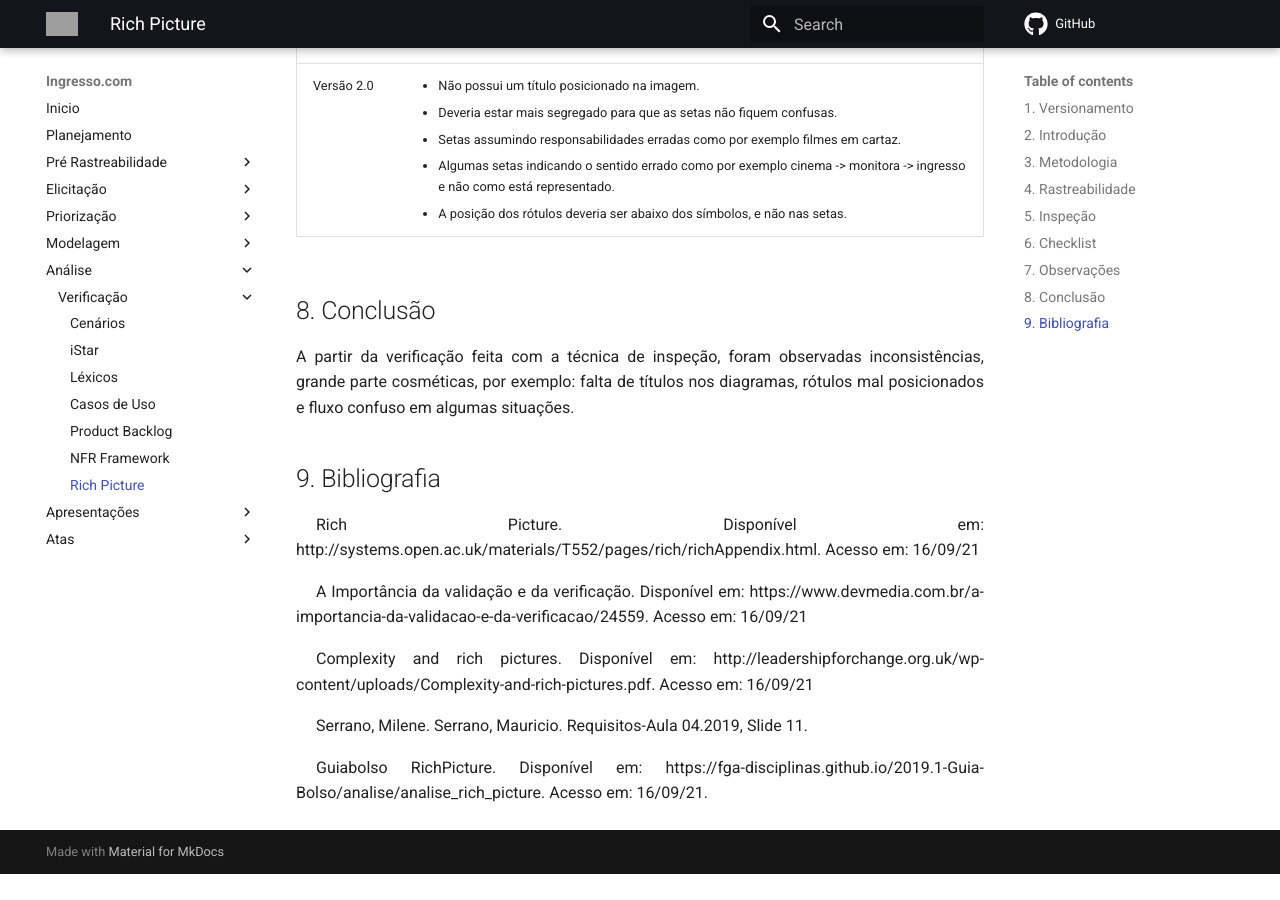
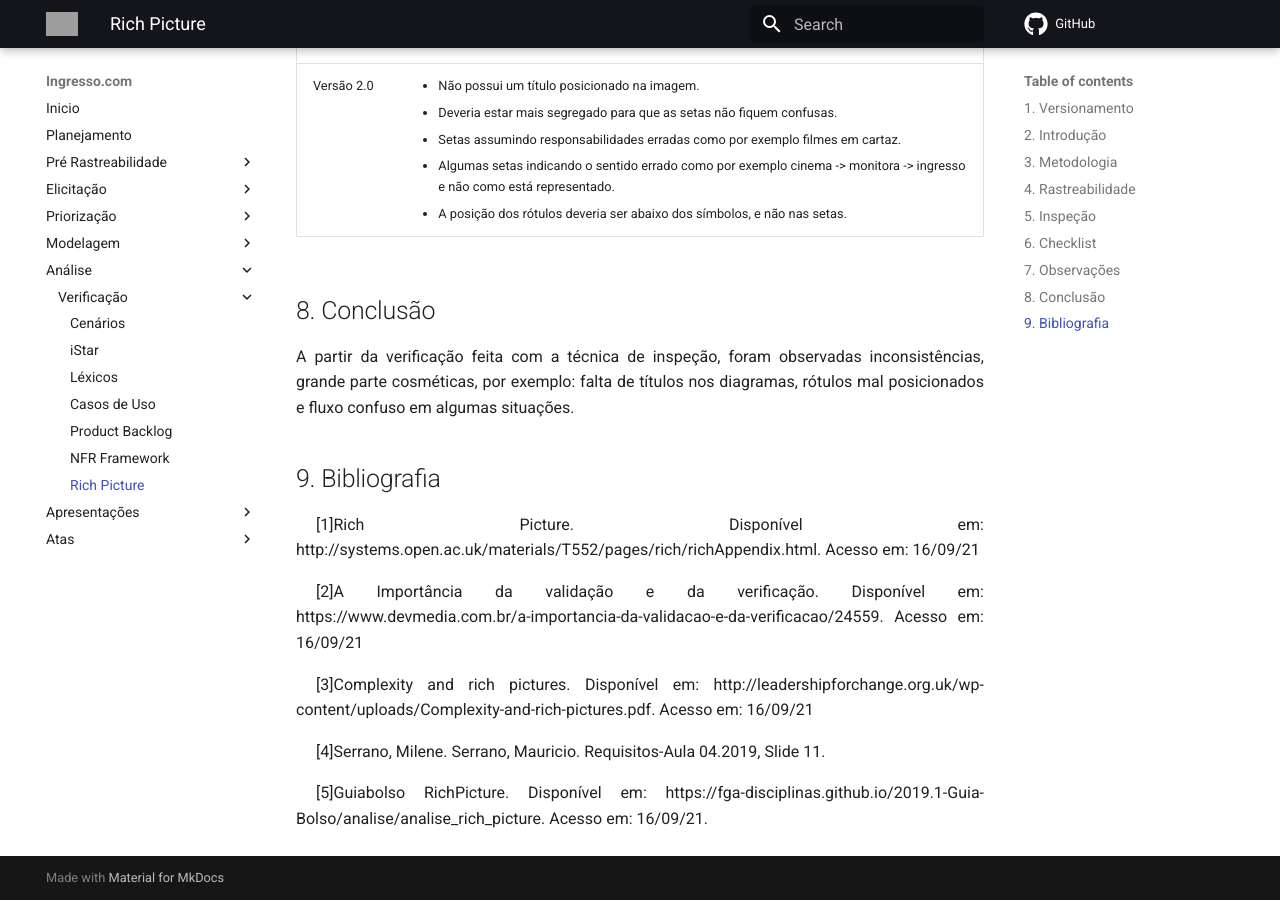
Before and after one commit to Requisitos-de-Software/2021.1-Ingresso.com, an MkDocs documentation site: the page built from docs/verificacao/rich_picture.md, in a window 1280 px wide and 900 px high, scrolled down 2515 px. Built offline with MkDocs 1.6.1 and Material for MkDocs 9.7.7, drawn with Linux system fonts in a browser that asks for light colours; comment, search, counter and statistics services are not loaded; before the commit the page ends 3389 px from its top, so only the background shows below that; some of the changed text lies outside the part shown; grey boxes are pictures that could not be loaded.

Commit message:
#89 Realizando correçoes solicitadas

```diff
--- a/docs/verificacao/rich_picture.md
+++ b/docs/verificacao/rich_picture.md
@@ -7,12 +7,12 @@
 
 ## 2. Introdução
 <p style="text-align: justify; text-indent: 20px">
-A verificação é realizada para que se tenha a certeza de que os requisitos listaddos foram atendidos, ela serve para que seja garantido que o sistema atende as necessidades.
+A verificação é realizada para que se tenha a certeza de que os requisitos listados foram atendidos, ela serve para que seja garantido que o sistema atenda as necessidades.[2]
 </p>
 
 ## 3. Metodologia
 <p style="text-align: justify; text-indent: 20px">
-Para a verificação das duas versões de rich pictures realizadas pela nossa equipe no contexto da discipliina foi utilizada a técnica de inspeção. Por meio de um checklist foi realizada uma avaliação de tópicos e detectados os problemas a serem corrigidos e o que já está correto no artefato.
+Para a verificação das duas versões de rich pictures realizadas pela nossa equipe no contexto da discipliina foi utilizada a técnica de inspeção. Por meio de um checklist foi realizada uma avaliação de tópicos e detectados os problemas a serem corrigidos e o que já está correto no artefato.[2]
 </p>
 
 ## 4. Rastreabilidade
@@ -20,7 +20,7 @@
 [Rich Picture](https://requisitos-de-software.github.io/2021.1-Ingresso.com/pre_rastreabilidade/rich_picture/)
 
 ## 5. Inspeção
-Justificativas baseadas em: [Complexity and rich pictures](http://leadershipforchange.org.uk/wp-content/uploads/Complexity-and-rich-pictures.pdf) e Slides de Aula
+Justificativas baseadas em: [Complexity and rich pictures](http://leadershipforchange.org.uk/wp-content/uploads/Complexity-and-rich-pictures.pdf) e Slides de Aula.[3][4]
 
 |Questão|Justificativa
 |-------|-------------|
@@ -62,12 +62,12 @@
 
 ## 9. Bibliografia
 
-<p style="text-align: justify; text-indent: 20px">Rich Picture. Disponível em: http://systems.open.ac.uk/materials/T552/pages/rich/richAppendix.html. Acesso em: 16/09/21 </p>
+<p style="text-align: justify; text-indent: 20px">[1]Rich Picture. Disponível em: http://systems.open.ac.uk/materials/T552/pages/rich/richAppendix.html. Acesso em: 16/09/21 </p>
 
-<p style="text-align: justify; text-indent: 20px">A Importância da validação e da verificação. Disponível em: https://www.devmedia.com.br/a-importancia-da-validacao-e-da-verificacao/24559. Acesso em: 16/09/21 </p>
+<p style="text-align: justify; text-indent: 20px">[2]A Importância da validação e da verificação. Disponível em: https://www.devmedia.com.br/a-importancia-da-validacao-e-da-verificacao/24559. Acesso em: 16/09/21 </p>
 
-<p style="text-align: justify; text-indent: 20px">Complexity and rich pictures. Disponível em: http://leadershipforchange.org.uk/wp-content/uploads/Complexity-and-rich-pictures.pdf. Acesso em: 16/09/21 </p>
+<p style="text-align: justify; text-indent: 20px">[3]Complexity and rich pictures. Disponível em: http://leadershipforchange.org.uk/wp-content/uploads/Complexity-and-rich-pictures.pdf. Acesso em: 16/09/21 </p>
 
-<p style="text-align: justify; text-indent: 20px">Serrano, Milene. Serrano, Mauricio. Requisitos-Aula 04.2019, Slide 11. </p>
+<p style="text-align: justify; text-indent: 20px">[4]Serrano, Milene. Serrano, Mauricio. Requisitos-Aula 04.2019, Slide 11. </p>
 
-<p style="text-align: justify; text-indent: 20px">Guiabolso RichPicture. Disponível em: https://fga-disciplinas.github.io/2019.1-Guia-Bolso/analise/analise_rich_picture. Acesso em: 16/09/21. </p>
+<p style="text-align: justify; text-indent: 20px">[5]Guiabolso RichPicture. Disponível em: https://fga-disciplinas.github.io/2019.1-Guia-Bolso/analise/analise_rich_picture. Acesso em: 16/09/21. </p>
```
Also changed, not shown: docs/verificacao/cenarios.md (line endings or trailing spaces).
